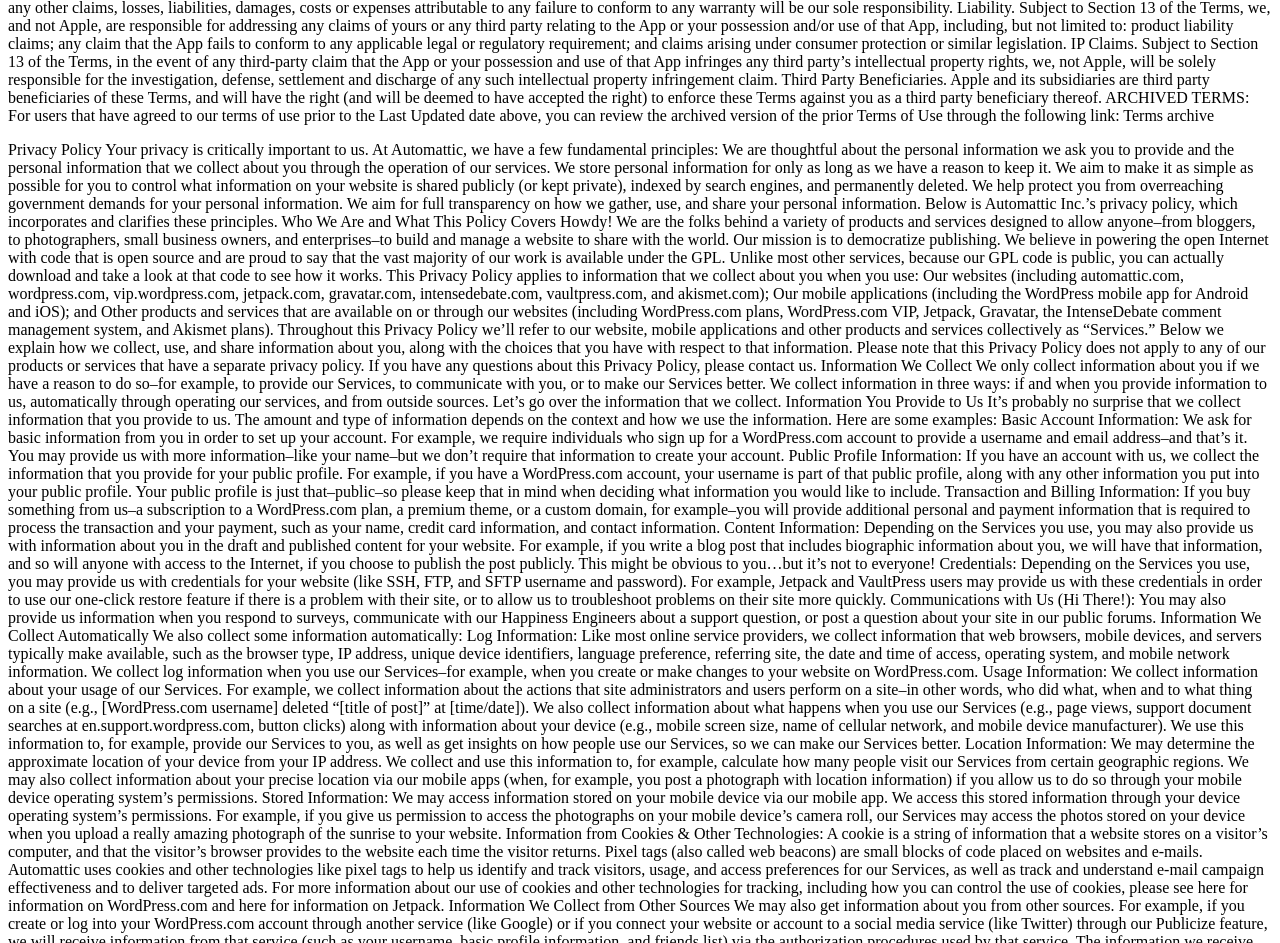
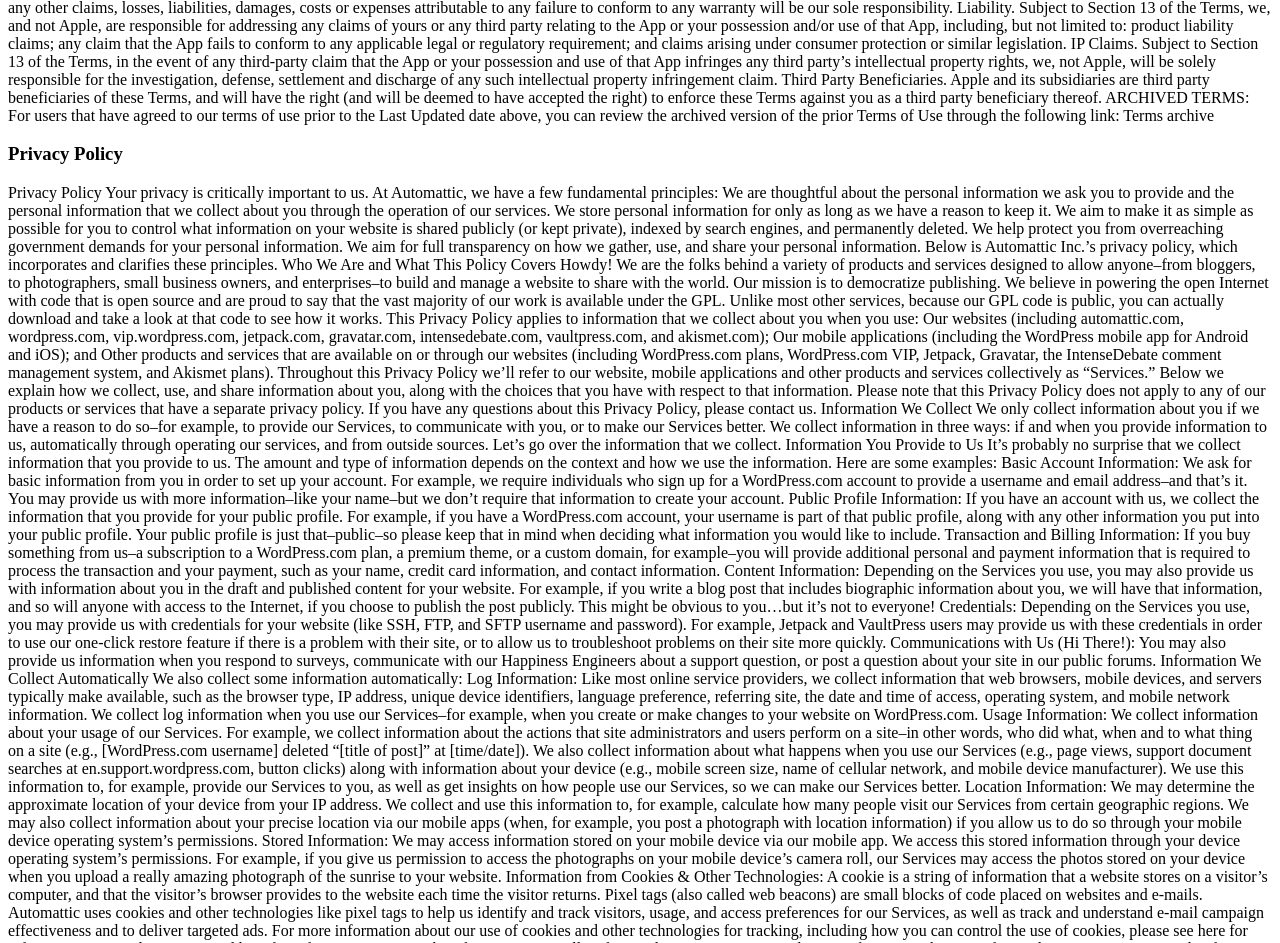
Before and after one commit to gitstud/gitstud.github.io, a plain HTML site: page index.html in a window 1280 px wide. Shown: the part 3092-4035 px from the top of the page. Drawn offline with Linux system fonts and the light colour scheme.

Commit message:
Privacy Policy 2

```diff
--- a/index.html
+++ b/index.html
@@ -186,6 +186,7 @@ Third Party Beneficiaries. Apple and its subsidiaries are third party beneficiar
 ARCHIVED TERMS:
 For users that have agreed to our terms of use prior to the Last Updated date above, you can review the archived version of the prior Terms of Use through the following link: Terms archive
     </p>
+    <h3>Privacy Policy</h3>
     <p>
       Privacy Policy
 Your privacy is critically important to us. At Automattic, we have a few fundamental principles:
```
